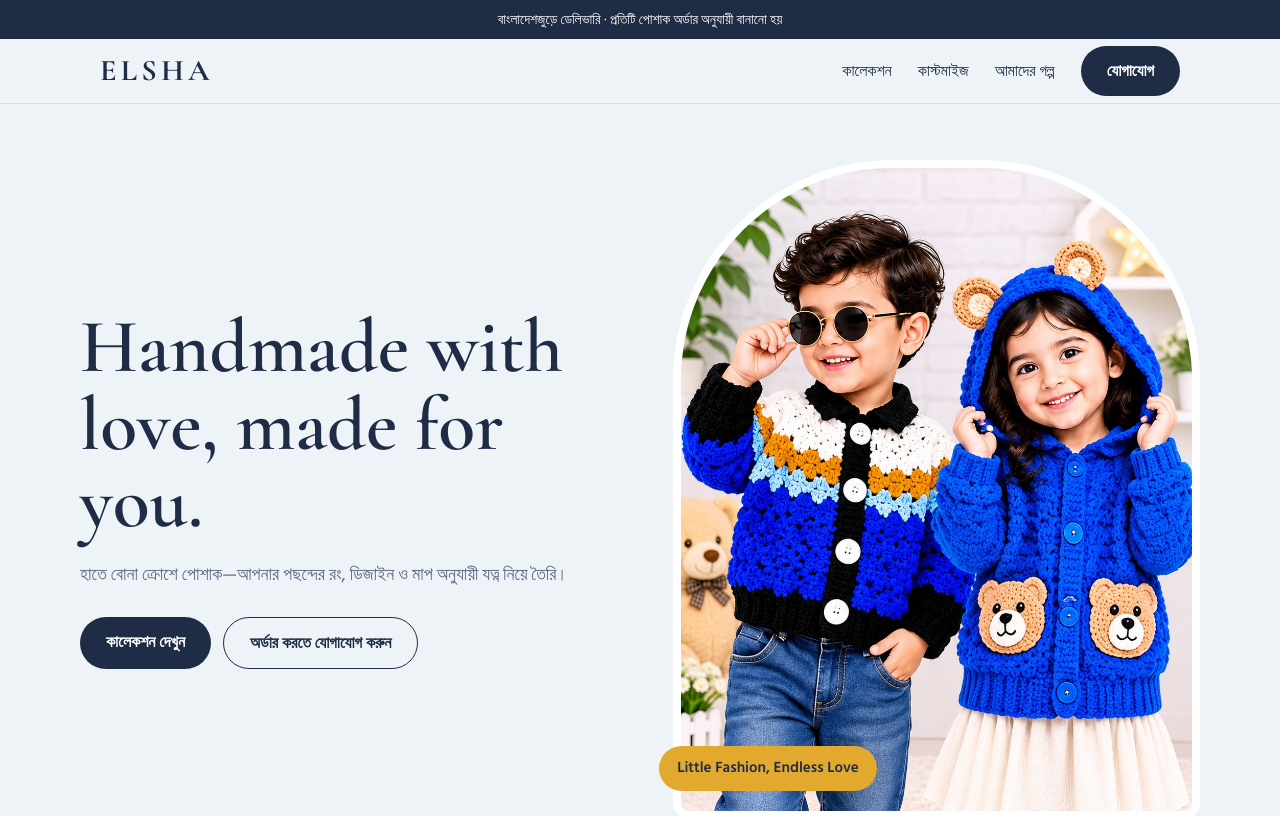
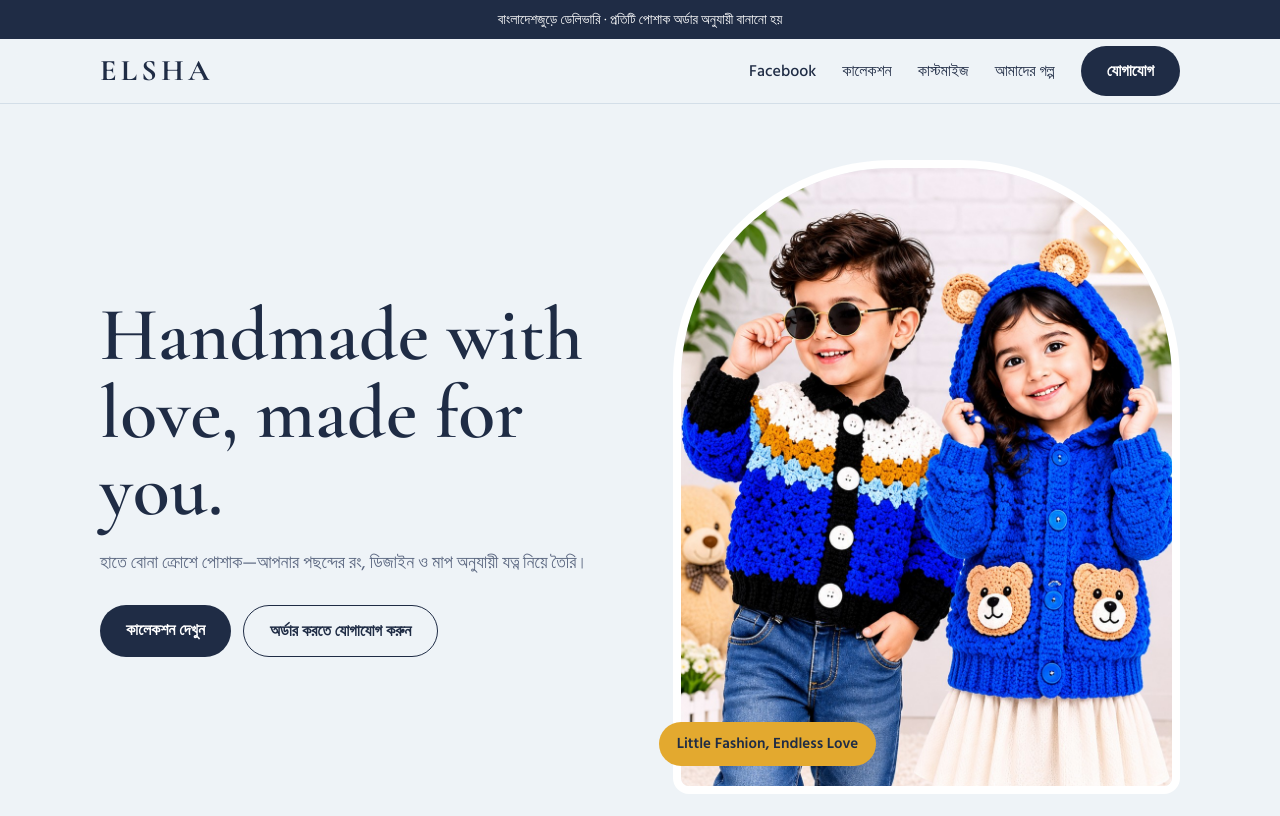
Before and after one commit to shawonlgg2-lab/Elsha, a plain HTML site: page index.html in a window 1280 px wide. Shown: the top 816 px of the page. Drawn offline with nearby package versions, Linux system fonts and the light colour scheme.

Commit message:
Add files via upload

```diff
--- a/index.html
+++ b/index.html
@@ -28,7 +28,7 @@ nav a:hover{color:var(--blue)}
 .btn.alt{background:var(--mustard);color:var(--ink)}
 .btn.alt:hover{background:#efbb4d}
 .btn.line{background:transparent;color:var(--ink);border:1.5px solid var(--ink)}
-.hero{display:grid;grid-template-columns:1.05fr 1fr;gap:40px;align-items:center;padding:56px 0 48px}
+.hero{display:grid;grid-template-columns:1.05fr 1fr;gap:40px;align-items:center;padding:56px 20px 48px}
 .hero h1{font-family:var(--serif);font-size:clamp(44px,6.5vw,76px);line-height:1.02;font-weight:600;margin-bottom:18px}
 .hero p{color:var(--soft);font-size:18px;max-width:30em;margin-bottom:28px}
 .hero .cta{display:flex;gap:12px;flex-wrap:wrap}
@@ -86,7 +86,7 @@ dialog::backdrop{background:rgba(20,30,50,.6)}
 <div class="top">বাংলাদেশজুড়ে ডেলিভারি · প্রতিটি পোশাক অর্ডার অনুযায়ী বানানো হয়</div>
 <header><div class="wrap nav">
 <a class="logo" href="#top">ELSHA</a>
-<nav><a href="#collection">কালেকশন</a><a href="#custom">কাস্টমাইজ</a><a href="#story">আমাদের গল্প</a><a href="#" class="btn" data-contact>যোগাযোগ</a></nav>
+<nav><a href="https://www.facebook.com/profile.php?id=61559866586686&mibextid=ZbWKwL" target="_blank" rel="noopener">Facebook</a><a href="#collection">কালেকশন</a><a href="#custom">কাস্টমাইজ</a><a href="#story">আমাদের গল্প</a><a href="#" class="btn" data-contact>যোগাযোগ</a></nav>
 </div></header>
 
 <main id="top">
@@ -127,7 +127,7 @@ dialog::backdrop{background:rgba(20,30,50,.6)}
 </main>
 
 <footer><div class="wrap"><span class="logo">ELSHA</span>
-Dohar-Joypara, Dhaka, Bangladesh · <a href="tel:+8801621125589">+880 1621-125589</a><br>© 2026 ELSHA. All rights reserved.</div></footer>
+Dohar-Joypara, Dhaka, Bangladesh · <a href="tel:+8801621125589">+880 1621-125589</a><br><a href="https://www.facebook.com/profile.php?id=61559866586686&mibextid=ZbWKwL" target="_blank" rel="noopener" style="text-decoration:underline">Facebook Page</a><br>© 2026 ELSHA. All rights reserved.</div></footer>
 
 <dialog id="pd" aria-label="Product details"><button class="x" aria-label="বন্ধ করুন" data-close>×</button><div class="pd"><img id="pi" alt=""><div class="t"><h3 id="pn"></h3><p id="pdsc"></p><ul id="pf"></ul><div class="btns"><a class="btn alt" id="pwa" target="_blank" rel="noopener">এই ডিজাইন অর্ডার করুন</a><a class="btn line" href="#" data-contact>যোগাযোগ</a></div></div></div></dialog>
 
@@ -135,7 +135,7 @@ Dohar-Joypara, Dhaka, Bangladesh · <a href="tel:+8801621125589">+880 1621-12558
 <h3>যোগাযোগ করুন</h3><p style="color:var(--soft)">কাস্টম অর্ডার বা যেকোনো প্রশ্নে আমাদের জানান।</p>
 <div class="row"><small>Phone / WhatsApp</small><a href="tel:+8801621125589">+8801621125589</a></div>
 <div class="row"><small>Address</small><b style="font-size:19px">Dohar-Joypara<br>Dhaka-Bangladesh</b></div>
-<div class="btns" style="display:flex;gap:10px;justify-content:center;flex-wrap:wrap"><a class="btn" href="tel:+8801621125589">কল করুন</a><a class="btn alt" href="https://wa.me/8801621125589" target="_blank" rel="noopener">WhatsApp</a></div>
+<div class="btns" style="display:flex;gap:10px;justify-content:center;flex-wrap:wrap"><a class="btn" href="tel:+8801621125589">কল করুন</a><a class="btn alt" href="https://wa.me/8801621125589" target="_blank" rel="noopener">WhatsApp</a><a class="btn line" href="https://www.facebook.com/profile.php?id=61559866586686&mibextid=ZbWKwL" target="_blank" rel="noopener">Facebook</a></div>
 </div></dialog>
 
 <script>
```
